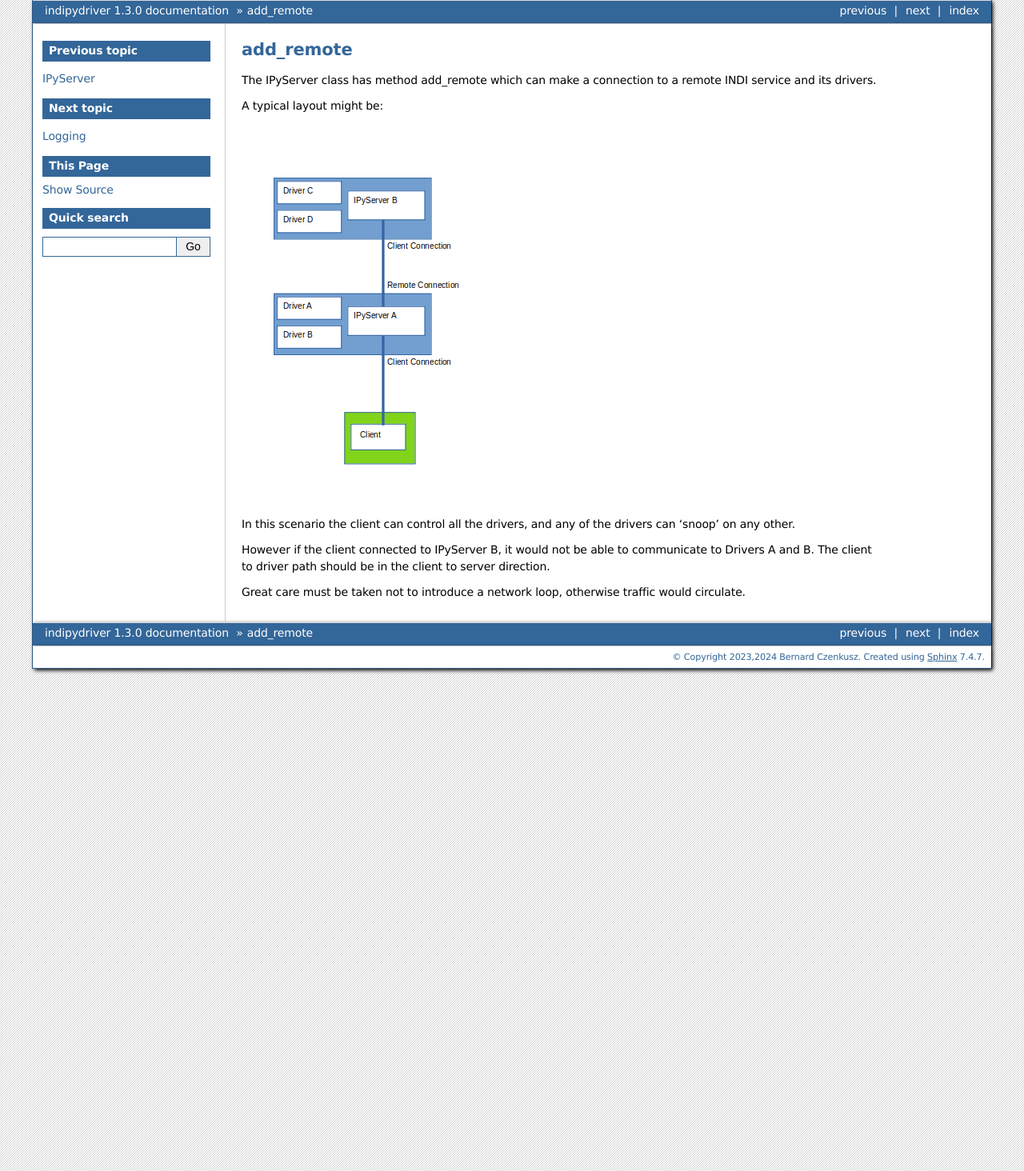
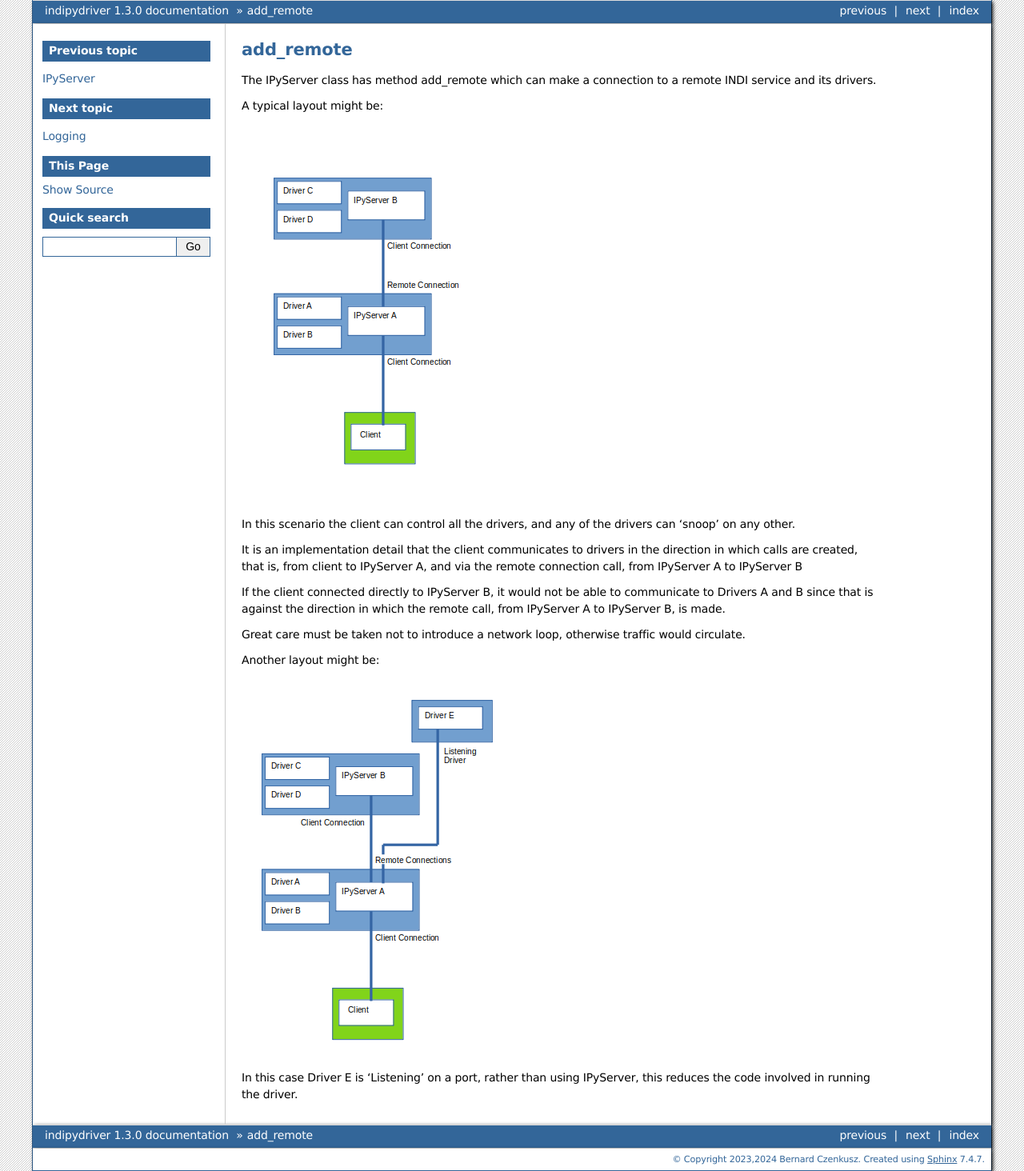
Before and after one commit to bernie-skipole/indipydriver, a Sphinx documentation site: the page built from docs/source/usage/add_remote.rst, in a window 1280 px wide. Shown: the whole page at 80% size. Built offline with Sphinx 7.4.7, drawn with Linux system fonts in a browser that asks for light colours.

Commit message:
Working on docs

```diff
--- a/docs/source/usage/add_remote.rst
+++ b/docs/source/usage/add_remote.rst
@@ -9,6 +9,14 @@ A typical layout might be:
 
 In this scenario the client can control all the drivers, and any of the drivers can 'snoop' on any other.
 
-However if the client connected to IPyServer B, it would not be able to communicate to Drivers A and B. The client to driver path should be in the client to server direction.
+It is an implementation detail that the client communicates to drivers in the direction in which calls are created, that is, from client to IPyServer A, and via the remote connection call, from IPyServer A to IPyServer B
+
+If the client connected directly to IPyServer B, it would not be able to communicate to Drivers A and B since that is against the direction in which the remote call, from IPyServer A to IPyServer B, is made.
 
 Great care must be taken not to introduce a network loop, otherwise traffic would circulate.
+
+Another layout might be:
+
+.. image:: ./images/rem2.png
+
+In this case Driver E is 'Listening' on a port, rather than using IPyServer, this reduces the code involved in running the driver.
```
Also changed, not shown: docs/source/usage/images/rem2.png (added).
